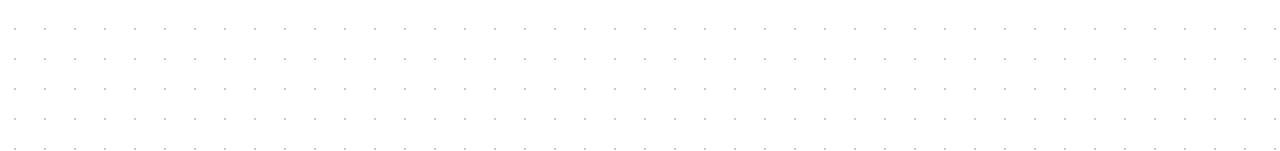
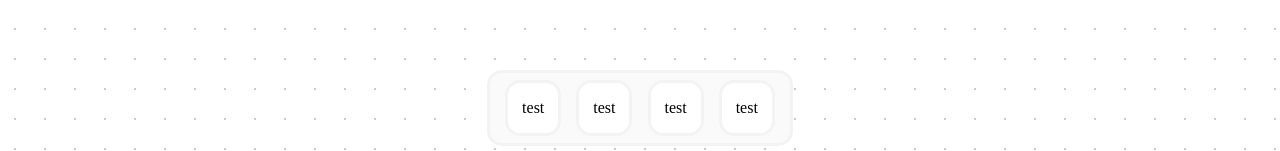
Before and after one commit to RichieChen2004/another-graph-algo-visualiser, an Angular app in the folder graph-vis/: page / in a window 1280 px wide. Shown: the part 646-797 px from the top of the page. Built offline with nearby package versions, Linux system fonts and the light colour scheme.

Commit message:
Protoyped actions bar

```diff
--- a/graph-vis/src/app/app.html
+++ b/graph-vis/src/app/app.html
@@ -1,5 +1,6 @@
 <main>
   <app-board />
+  <app-action-bar />
 </main>
 
 <router-outlet />
--- a/graph-vis/src/app/app.ts
+++ b/graph-vis/src/app/app.ts
@@ -1,10 +1,11 @@
 import { Component, signal } from '@angular/core';
 import { RouterOutlet } from '@angular/router';
 import { Board } from './components/board/board';
+import { ActionBar } from './components/action-bar/action-bar';
 
 @Component({
   selector: 'app-root',
-  imports: [RouterOutlet, Board],
+  imports: [RouterOutlet, Board, ActionBar],
   templateUrl: './app.html',
   styleUrl: './app.scss'
 })
--- /dev/null
+++ b/graph-vis/src/app/components/action-bar/action-bar.html
@@ -0,0 +1,14 @@
+<div id="bar-wrapper" class="wrapper">
+    <div id="action" class="action">
+        test
+    </div>
+    <div id="action" class="action">
+        test
+    </div>
+    <div id="action" class="action">
+        test
+    </div>
+    <div id="action" class="action">
+        test
+    </div>
+</div>
--- /dev/null
+++ b/graph-vis/src/app/components/action-bar/action-bar.scss
@@ -0,0 +1,37 @@
+.wrapper {
+    position: absolute;
+    bottom: 1%;
+    left: 50%;
+    transform: translateX(-50%);
+    width: 300px;
+    height: 70px;
+    border: 3px solid #F3F3F3;
+    border-radius: 15px;
+    display: flex;
+    flex-direction: row;
+    justify-content: space-evenly;
+    align-items: center;
+    background-color: #FAFAFA;
+}
+
+.action {
+    width: 50px;
+    height: 50px;
+    background-color: white;
+    border-radius: 15px;
+    border: 3px solid #F3F3F3;
+    display: flex;
+    justify-content: center;
+    align-items: center;
+    cursor: pointer;
+}
+
+.action:hover {
+    border: 3px solid #C0C0C0;
+    box-shadow: 0px 0px 10px #C0C0C0;
+}
+
+.action:active {
+    border: 3px solid #A0A0A0;
+    box-shadow: 0px 0px 5px #A0A0A0;
+}
```
Also changed, not shown: graph-vis/src/app/components/action-bar/action-bar.ts (added, +11 -0 lines), 1 other file (tests, documents, lock files or other folders).
